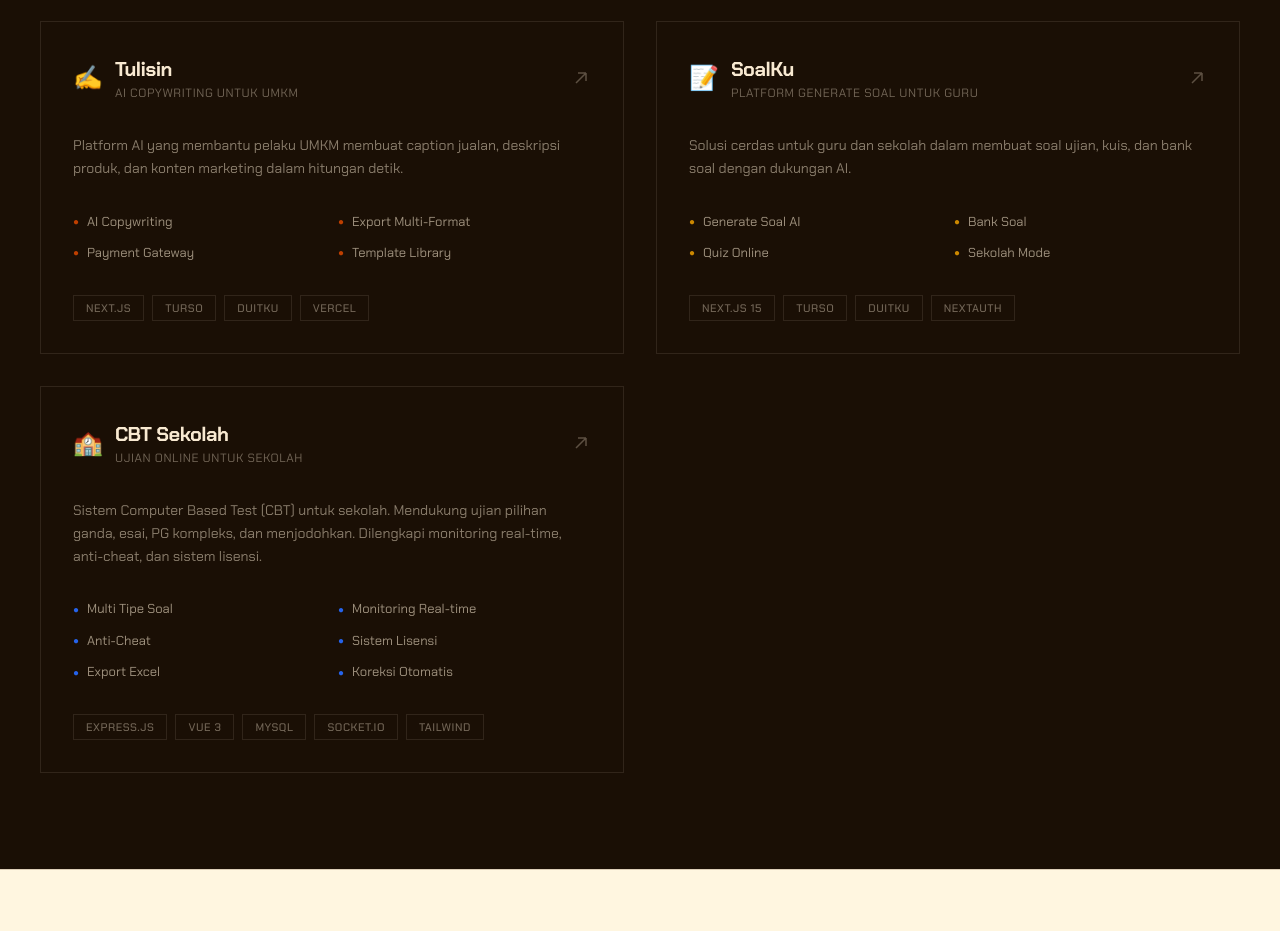
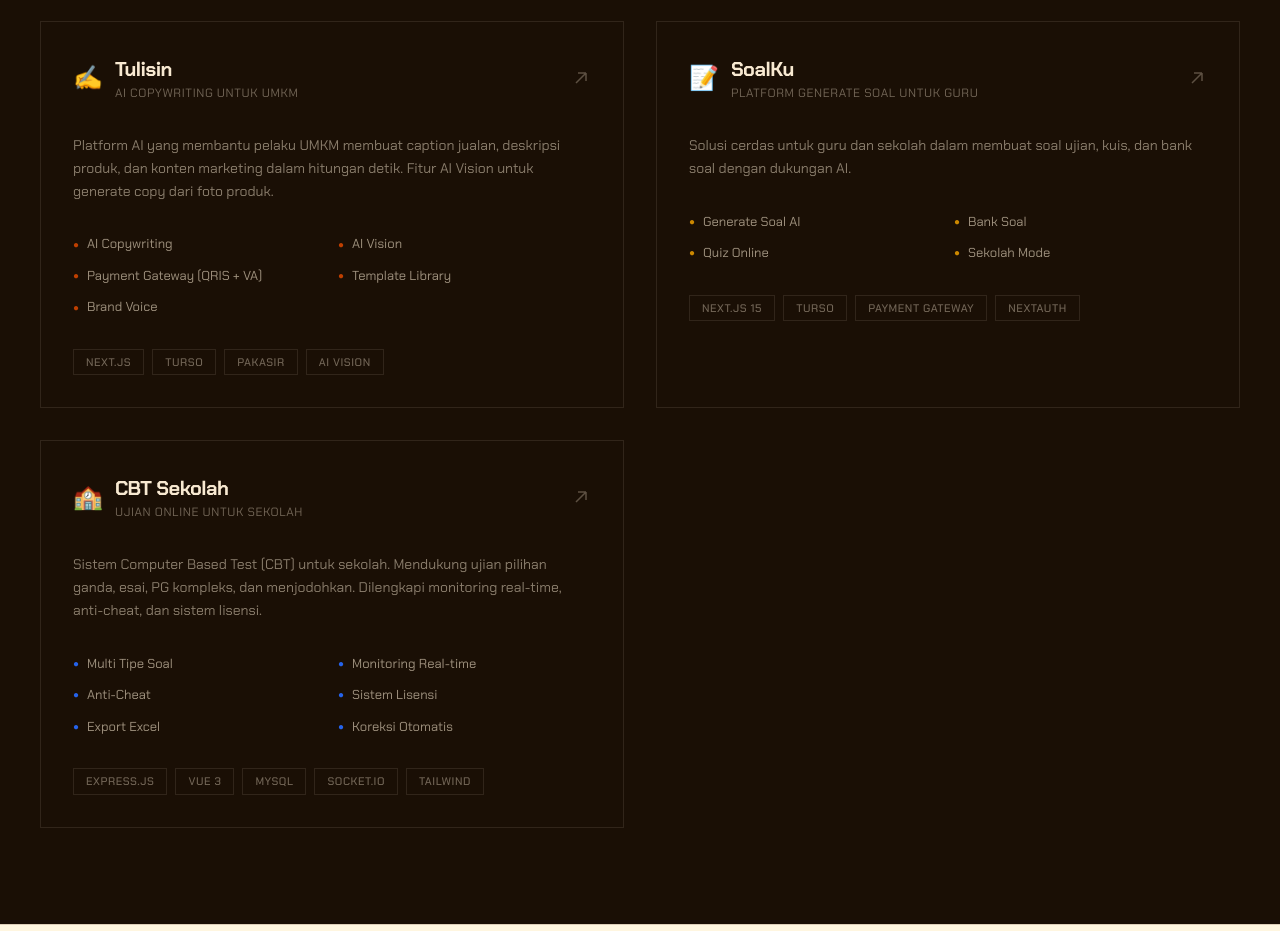
Before and after one commit to mantraabi/abicreative, a Next.js app: page / in a window 1280 px wide. Shown: the part 1160-2091 px from the top of the page. Built offline with nearby package versions, Linux system fonts and the light colour scheme.

Commit message:
feat: edit tulisin project

```diff
--- a/src/data/projects.ts
+++ b/src/data/projects.ts
@@ -15,9 +15,9 @@
       url: "https://www.tulisin.my.id",
       tagline: "AI Copywriting untuk UMKM",
       description:
-      "Platform AI yang membantu pelaku UMKM membuat caption jualan, deskripsi produk, dan konten marketing dalam hitungan detik.",
-    tech: ["Next.js", "Turso", "Duitku", "Vercel"],
-    features: ["AI Copywriting", "Export Multi-Format", "Payment Gateway", "Template Library"],
+        "Platform AI yang membantu pelaku UMKM membuat caption jualan, deskripsi produk, dan konten marketing dalam hitungan detik. Fitur AI Vision untuk generate copy dari foto produk.",
+      tech: ["Next.js", "Turso", "Pakasir", "AI Vision"],
+      features: ["AI Copywriting", "AI Vision", "Payment Gateway (QRIS + VA)", "Template Library", "Brand Voice"],
       icon: "✍️",
       accent: "#be3f00",
     },
@@ -27,7 +27,7 @@
     tagline: "Platform Generate Soal untuk Guru",
     description:
       "Solusi cerdas untuk guru dan sekolah dalam membuat soal ujian, kuis, dan bank soal dengan dukungan AI.",
-    tech: ["Next.js 15", "Turso", "Duitku", "NextAuth"],
+    tech: ["Next.js 15", "Turso", "Payment Gateway", "NextAuth"],
     features: ["Generate Soal AI", "Bank Soal", "Quiz Online", "Sekolah Mode"],
     icon: "📝",
     accent: "#cc8800",
```
Lines whose indentation alone changed are shown as unchanged.
